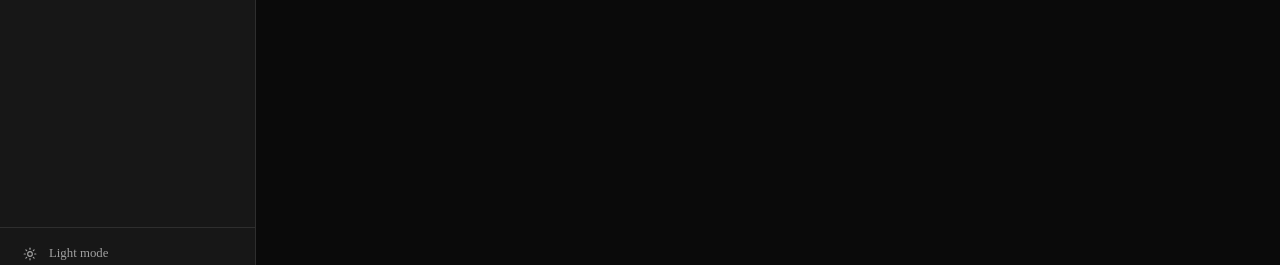
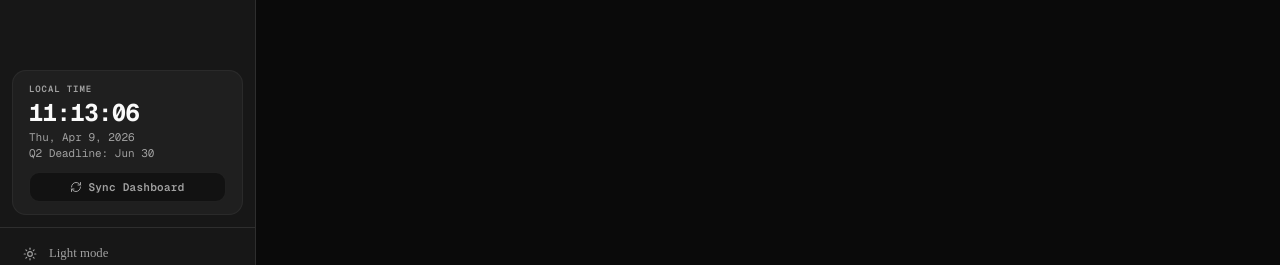
Before and after one commit to Spod101/DevieBot, a Next.js app: page /dashboard in a window 1280 px wide. Shown: the part 488-753 px from the top of the page. Built offline with nearby package versions, Linux system fonts and the light colour scheme; no server answers; the database is empty.

Commit message:
feat: add Manila clock widget with sync functionality to sidebar

```diff
--- a/components/layout/sidebar.tsx
+++ b/components/layout/sidebar.tsx
@@ -22,6 +22,7 @@ import {
   Sun,
   Moon,
   Loader2,
+  RefreshCw,
 } from 'lucide-react'
 import { useTheme } from 'next-themes'
 import { toast } from 'sonner'
@@ -42,10 +43,41 @@ export function Sidebar() {
   const [camps, setCamps] = useState<CodeCamp[]>([])
   const [campsOpen, setCampsOpen] = useState(true)
   const [loggingOut, setLoggingOut] = useState(false)
+  const [syncing, setSyncing] = useState(false)
+  const [now, setNow] = useState<Date | null>(null)
 
   useEffect(() => {
     fetchCamps()
   }, [])
+
+  // Manila clock — start after mount to avoid hydration mismatch
+  useEffect(() => {
+    setNow(new Date())
+    const id = setInterval(() => setNow(new Date()), 1000)
+    return () => clearInterval(id)
+  }, [])
+
+  const manilaTime = now
+    ? now.toLocaleTimeString('en-PH', { timeZone: 'Asia/Manila', hour12: false, hour: '2-digit', minute: '2-digit', second: '2-digit' })
+    : '--:--:--'
+
+  const manilaDate = now
+    ? now.toLocaleDateString('en-PH', { timeZone: 'Asia/Manila', weekday: 'short', month: 'short', day: 'numeric', year: 'numeric' })
+    : ''
+
+  const q2Deadline = now
+    ? (() => {
+        const d = new Date(now.toLocaleString('en-PH', { timeZone: 'Asia/Manila' }))
+        return new Date(d.getFullYear(), 5, 30).toLocaleDateString('en-PH', { month: 'short', day: 'numeric' })
+      })()
+    : 'Jun 30'
+
+  async function handleSync() {
+    setSyncing(true)
+    router.refresh()
+    await fetchCamps()
+    setSyncing(false)
+  }
 
   async function fetchCamps() {
     const { data } = await supabase
@@ -146,6 +178,24 @@ export function Sidebar() {
         </div>
       </ScrollArea>
 
+      {/* Manila Clock Widget */}
+      <div className="mx-3 mb-3 rounded-xl bg-muted/60 border border-border/50 px-4 py-3 font-mono">
+        <p className="text-[9px] font-semibold tracking-widest text-muted-foreground uppercase mb-1">Local Time</p>
+        <p className="text-2xl font-bold tracking-tight tabular-nums text-foreground leading-none">
+          {manilaTime}
+        </p>
+        <p className="text-[11px] text-muted-foreground mt-1">{manilaDate}</p>
+        <p className="text-[11px] text-muted-foreground">Q2 Deadline: {q2Deadline}</p>
+        <button
+          onClick={handleSync}
+          disabled={syncing}
+          className="mt-2.5 w-full flex items-center justify-center gap-1.5 rounded-lg border border-border/60 bg-background/60 hover:bg-accent transition-colors text-[11px] font-semibold tracking-wide text-muted-foreground hover:text-foreground py-1.5 disabled:opacity-50"
+        >
+          <RefreshCw className={cn('h-3 w-3', syncing && 'animate-spin')} />
+          Sync Dashboard
+        </button>
+      </div>
+
       {/* Footer */}
       <div className="p-3 border-t space-y-1">
         <Button
```
